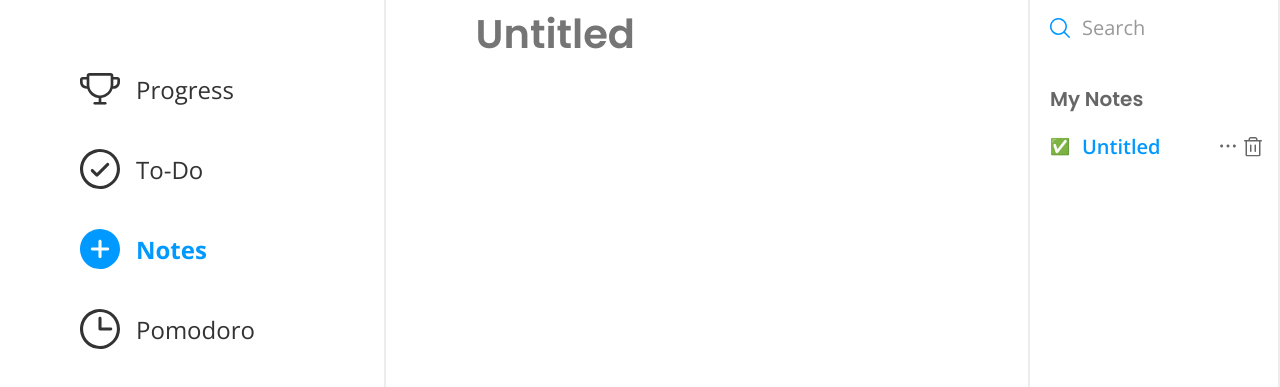
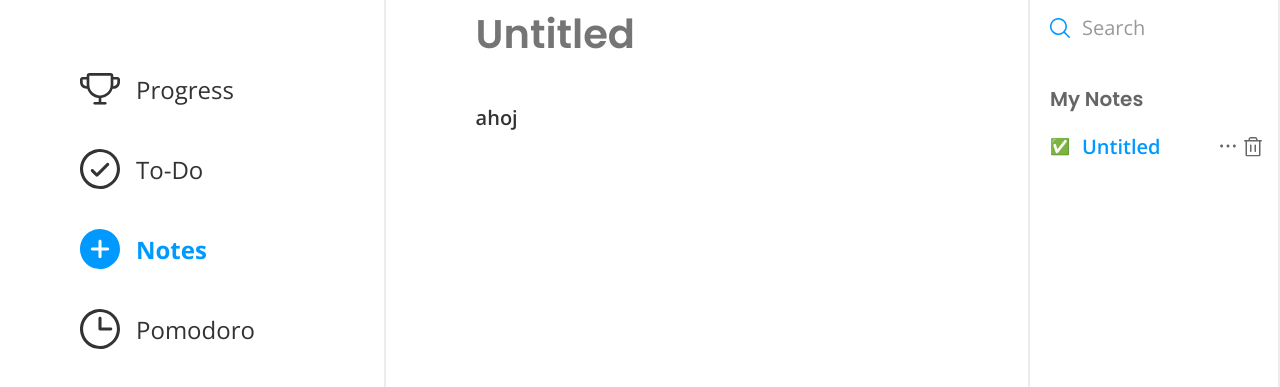
Before and after one commit to HonzaJeMocDobrej/uPeak, a React (Vite) app in the folder client/: page /notes in a window 1280 px wide. Shown: the part 174-561 px from the top of the page. Built offline with nearby package versions, Linux system fonts and the light colour scheme.

Commit message:
Notes_basic_switching_logic_reworked

```diff
--- a/client/src/pages/Notes.jsx
+++ b/client/src/pages/Notes.jsx
@@ -3,7 +3,6 @@ import LeftMenu from "../components/LeftMenu";
 import TopMenu from "../components/topMenu";
 import NotesRightMenu from "../components/NotesRightMenu";
 import TextareaAutosize from 'react-textarea-autosize';
-import { nanoid } from "nanoid";
 
 import "../styles/styles.css";
 import { useEffect, useRef, useState } from "react";
@@ -21,30 +20,27 @@ function Notes(props) {
   } = props;
 
   const [heading, setHeading] = useState('')
-  const [inputElements, setInputElements] = useState([{
+  const [inputElements, setInputElements] = useState([
+    {
+    index: 0,
     focused: false,
-    id: nanoid(),
+    // id: nanoid(),
     notePlaceholder: false,
-    text: ''
-  }, {
-    focused: false,
-    id: nanoid(),
-    notePlaceholder: false,
-    text: ''
-  }, {
-    focused: false,
-    id: nanoid(),
-    notePlaceholder: false,
-    text: ''
-  }, {
-    focused: false,
-    id: nanoid(),
-    notePlaceholder: false,
-    text: ''
-  }])
+    text: 'ahoj'
+  },
+  //  {
+  //   index: 0,
+  //   focused: false,
+  //   // id: nanoid(),
+  //   notePlaceholder: false,
+  //   text: ''
+  // }
+])
   const headlineRef = useRef()
   const notesRef = useRef([]);
-  const [enterCount, setEnterCount] = useState(-1);
+  const [maxCount, setMaxCount] = useState(0);
+  const [currentlyAtCount, setCurrentlyAtCount] = useState(0)
+  const [isHeadingFocused, setIsHeadingFocused] = useState(false)
 
   const headingChange = (e) => {
     const { value } = e.target
@@ -54,10 +50,10 @@ function Notes(props) {
   const handlePlaceholder = (id, val) => {
     let newElements = []
     inputElements.map(element => {
-      if (element.id === id) {
+      if (element.index === id) {
         element = {
           focused: element.focused,
-          id: element.id,
+          index: element.index,
           notePlaceholder: val,
           text: element.text
         }
@@ -94,10 +90,10 @@ function Notes(props) {
   const handleTextChange = (e, id) => {
     let newElements = []
     inputElements.map(element => {
-      if (element.id === id) {
+      if (element.index === id) {
         element = {
           focused: element.focused,
-          id: element.id,
+          index: element.index,
           notePlaceholder: element.notePlaceholder,
           text: e.target.value
         }
@@ -109,50 +105,90 @@ function Notes(props) {
   }
 
   const handleRightEnterCount = (index) => {
-    setEnterCount(index + 1)
+    setMaxCount(index + 1)
   }
 
+  const createNewInput = () => {
+    setInputElements(prev => {
+      const index = currentlyAtCount - 1
+      return [
+        ...prev.slice(0, index),
+        {
+          focused: false,
+          index: prev.length,
+          notePlaceholder: false,
+          text: ''
+        },
+        ...prev.slice(index)
+      ]
+    })
+  }
+
+  const resortArray = () => {
+    setInputElements(prevs => {
+      return(
+        prevs.map((prev, index) => {
+          return {
+            ...prev,
+            index: index
+          }
+        })
+        )
+    })
+  }
+
+
+
   useEffect(() => {
-    function handleKeyDown(e) {
-      console.log(enterCount);
+
+    const enterLogic = async (e) => {
       if (e.keyCode === 13) {
-        //   if (enterCount >= inputElements.length) {
-          //     return setEnterCount(enterCount)
-          //   }
-        setEnterCount(prev => prev + 1)
-        // if (enterCount <= -2){
-        //   setEnterCount(0);
-        //   notesRef.current[0].focus();
-        //   e.preventDefault()
-        // }
-        if (enterCount === -1) {
+        e.preventDefault()
+        if (!isHeadingFocused) {
           headlineRef.current.focus();
-          e.preventDefault()
-          console.log(headlineRef.current.focus());
+          setIsHeadingFocused(true)
+          return
         }
+        await createNewInput();
+        setMaxCount(prev => prev + 1)
+        setCurrentlyAtCount(prev => prev + 1)
+        notesRef.current[currentlyAtCount].focus()
+      }
+    }
 
-        if (enterCount >= 0) {
-          notesRef.current[enterCount].focus();
-          e.preventDefault();
+    const upLogic = async (e) => {
+      if (e.keyCode === 38) {
+        if (currentlyAtCount <= 1) {
+          setCurrentlyAtCount(0)
+          headlineRef.current.focus();
+          return
         }
+        setCurrentlyAtCount(prev => prev - 1)
+        notesRef.current[currentlyAtCount - 2].focus()
       }
-      if (e.keyCode === 38) {
-        setEnterCount(prev => prev - 1)
+    }
 
-        if (enterCount === -1) setEnterCount(-2)
-          if (enterCount === 0) setEnterCount(-1)
+    const downLogic = async (e) => {
+      if (e.keyCode === 40) {
+        if (currentlyAtCount === maxCount + 1) {
+          setCurrentlyAtCount(maxCount + 1)
+          return
+        }
+        setCurrentlyAtCount(prev => prev + 1)
+        notesRef.current[currentlyAtCount].focus()
+      }
+    }
 
-          if (enterCount === 1) {
-            headlineRef.current.focus();
-            e.preventDefault()
-            console.log(headlineRef.current.focus());
-          }
 
-          if (enterCount >= 2) {
-            notesRef.current[enterCount-2].focus();
-            e.preventDefault();
-          }
-        }
+
+    async function handleKeyDown(e) {
+      console.log(`Max count: ${maxCount}, currentlyAtCount: ${currentlyAtCount}`);
+
+      await enterLogic(e)
+      resortArray()
+      upLogic(e)
+      downLogic(e)
+      console.log(inputElements);
     }
 
     document.addEventListener('keydown', handleKeyDown);
@@ -161,7 +197,7 @@ function Notes(props) {
     return function cleanup() {
       document.removeEventListener('keydown', handleKeyDown);
     }
-  }, [enterCount])
+  }, [maxCount, inputElements.length, currentlyAtCount, isHeadingFocused, resortArray, inputElements])
 
 
   return (
@@ -190,20 +226,21 @@ function Notes(props) {
             <div className="allContsCont">
               {/* <TextareaAutosize onChange={textChange} onMouseOut={() => handlePlaceholder(false)} onMouseOver={() => handlePlaceholder(true)} style={{opacity: text === '' ? notePlaceholder ? 1 : 0 : 1}} placeholder={'New Note'} className="inputP"></TextareaAutosize> */}
               {
-                inputElements.map((element, index) => {
+                inputElements.map((element) => {
                   return <TextareaAutosize
-                    onFocus={() => handleInputFocus(index)}
-                    onBlur={() => handleInputBlur(index)}
-                    onChange={() => handleTextChange(event, element.id)}
-                    onMouseOut={() => handlePlaceholder(element.id, false)}
-                    onMouseOver={() => handlePlaceholder(element.id, true)}
-                    onClick={() => handleRightEnterCount(index)}
+                    onFocus={() => handleInputFocus(element.index)}
+                    onBlur={() => handleInputBlur(element.index)}
+                    onChange={() => handleTextChange(event, element.index)}
+                    onMouseOut={() => handlePlaceholder(element.index, false)}
+                    onMouseOver={() => handlePlaceholder(element.index, true)}
+                    onClick={() => handleRightEnterCount(element.index)}
                     // style={{opacity: element.text === '' ? element.notePlaceholder ? 1 : 0 : 1}}
                     style={{opacity: element.focused ? 1 : 0 || element.notePlaceholder ? 1 : 0 || element.text === '' ? 0 : 1 }}
                     placeholder={'New Note'}
+                    value={element.text}
                     className="inputP"
-                    key={index}
-                    ref={(ref) => notesRef.current.push(ref)}>
+                    key={element.index}
+                    ref={(el) => (notesRef.current[element.index] = el)}>
 
                     </TextareaAutosize>
                 })
```
